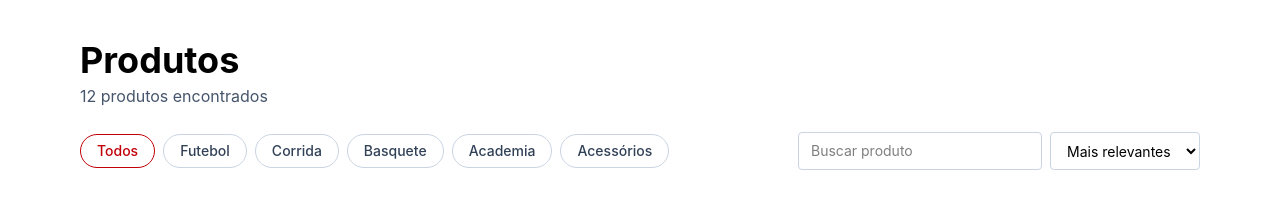
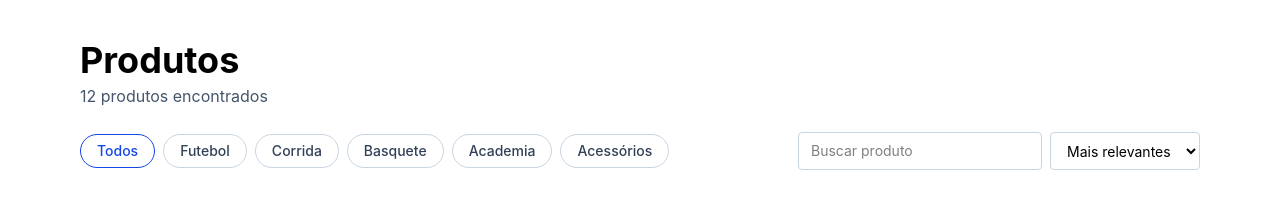
Before and after one commit to CP-22-10-Fiap-Organization/main-repo, a React (Vite) app: page / in a window 1280 px wide. Shown: the top 200 px of the page. Built offline with nearby package versions, Linux system fonts and the light colour scheme.

Commit message:
style: leve mudança na cor do botão de filtragem

```diff
--- a/src/pages/Produtos.jsx
+++ b/src/pages/Produtos.jsx
@@ -57,7 +57,7 @@ export default function Produtos({ onAdicionar }) {
                             onClick={() => setCategoria(c)}
                             aria-pressed={categoria === c}
                             className={`rounded-full border px-4 py-1.5 text-sm font-medium transition-colors ${categoria === c
-                                    ? "border-quadra bg-quadra text-red-700"
+                                    ? "border-quadra bg-quadra text-blue-700"
                                     : "border-slate-300 bg-white text-slate-700 hover:border-quadra"
                                 }`}
                         >
```
